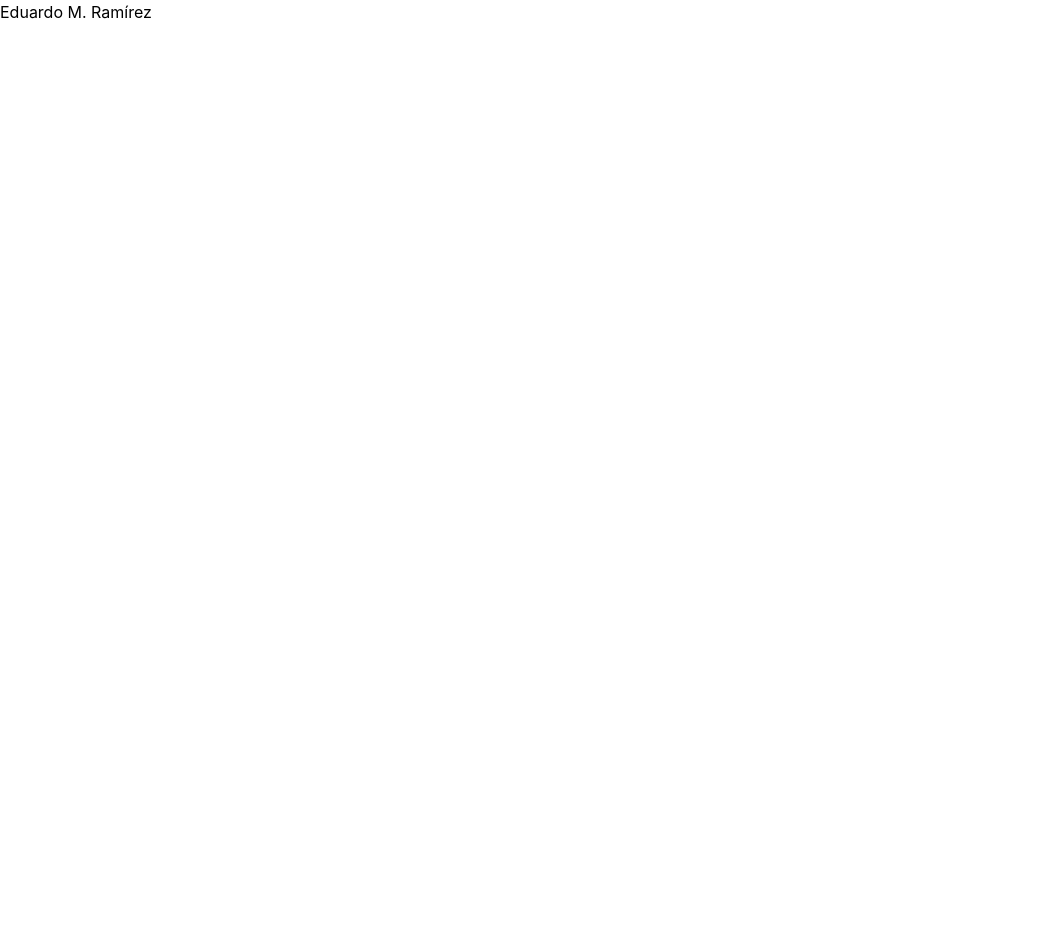
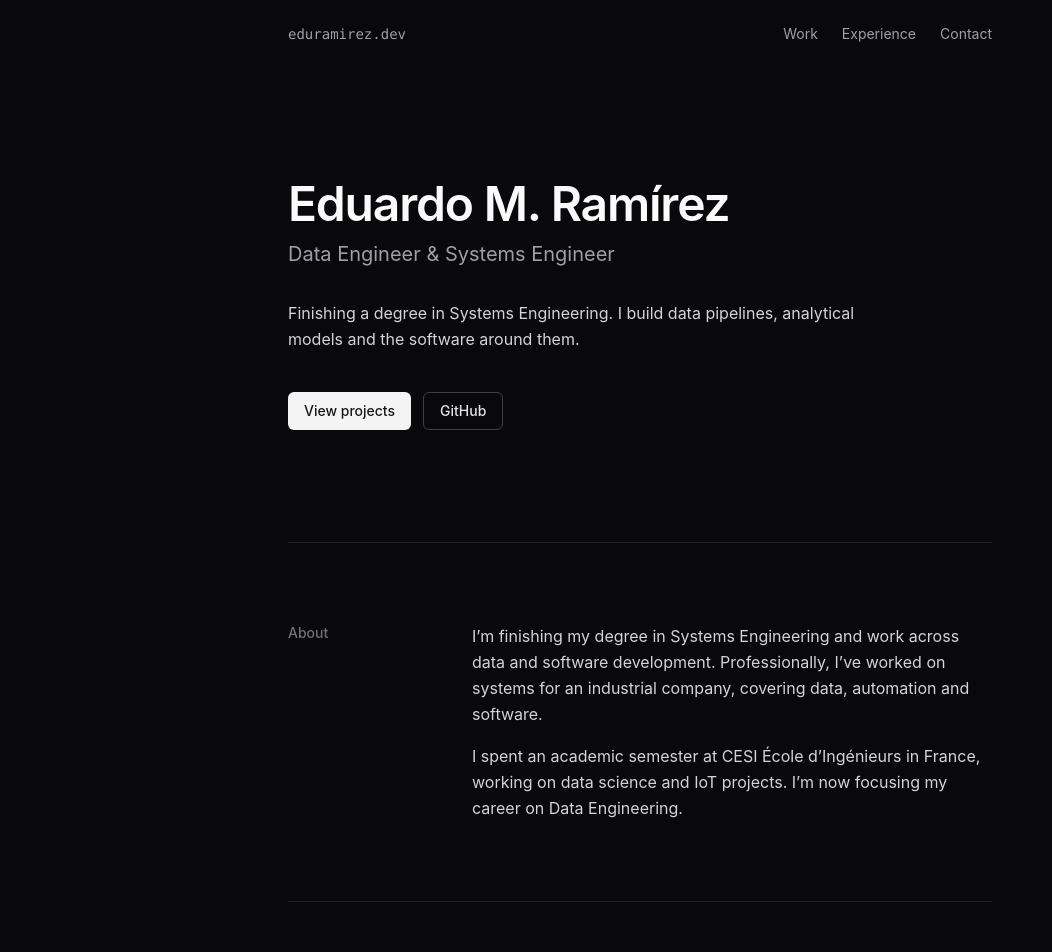
Before and after one commit to deadour/portfolio, a React (Vite) app: page / in a window 1280 px wide. Shown: the top 952 px of the page, without its empty margins (0-1052 px from the left). Before the commit the page ends 800 px from the top, so only its background shows below. Built offline with nearby package versions, Linux system fonts and the light colour scheme.

Commit message:
Build single-page layout with all sections

```diff
--- a/src/App.tsx
+++ b/src/App.tsx
@@ -1,3 +1,31 @@
+import Header from './components/Header'
+import Hero from './components/Hero'
+import About from './components/About'
+import Work from './components/Work'
+import Experience from './components/Experience'
+import Tech from './components/Tech'
+import Contact from './components/Contact'
+import Footer from './components/Footer'
+
 export default function App() {
-  return <main>Eduardo M. Ramírez</main>
+  return (
+    <div id="top" className="mx-auto max-w-3xl px-5 sm:px-8">
+      <a
+        href="#main"
+        className="sr-only focus:not-sr-only focus:absolute focus:top-4 focus:left-4 focus:rounded focus:bg-zinc-100 focus:px-3 focus:py-2 focus:text-zinc-900"
+      >
+        Skip to content
+      </a>
+      <Header />
+      <main id="main">
+        <Hero />
+        <About />
+        <Work />
+        <Experience />
+        <Tech />
+        <Contact />
+      </main>
+      <Footer />
+    </div>
+  )
 }
--- /dev/null
+++ b/src/components/About.tsx
@@ -0,0 +1,19 @@
+import Section from './Section'
+
+export default function About() {
+  return (
+    <Section id="about" title="About">
+      <div className="max-w-xl space-y-4 leading-relaxed text-zinc-300">
+        <p>
+          I’m finishing my degree in Systems Engineering and work across data and software
+          development. Professionally, I’ve worked on systems for an industrial company, covering
+          data, automation and software.
+        </p>
+        <p>
+          I spent an academic semester at CESI École d’Ingénieurs in France, working on data
+          science and IoT projects. I’m now focusing my career on Data Engineering.
+        </p>
+      </div>
+    </Section>
+  )
+}
--- /dev/null
+++ b/src/components/Contact.tsx
@@ -0,0 +1,38 @@
+import Section from './Section'
+import { site } from '../data/site'
+
+// Entries with an empty href (not configured yet) are skipped.
+const links = [
+  { label: 'GitHub', href: site.github, text: site.github.replace(/^https:\/\//, ''), external: true },
+  {
+    label: 'LinkedIn',
+    href: site.linkedin,
+    text: site.linkedin.replace(/^https:\/\/(www\.)?/, ''),
+    external: true,
+  },
+  { label: 'Email', href: site.email && `mailto:${site.email}`, text: site.email, external: false },
+].filter((link) => link.href)
+
+export default function Contact() {
+  return (
+    <Section id="contact" title="Contact">
+      <ul className="divide-y divide-zinc-800/80 border-y border-zinc-800/80">
+        {links.map((link) => (
+          <li key={link.label}>
+            <a
+              href={link.href}
+              target={link.external ? '_blank' : undefined}
+              rel={link.external ? 'noreferrer' : undefined}
+              className="group flex flex-wrap items-baseline justify-between gap-x-6 gap-y-1 py-4"
+            >
+              <span className="text-sm text-zinc-500">{link.label}</span>
+              <span className="break-all text-zinc-200 underline-offset-4 group-hover:text-zinc-50 group-hover:underline">
+                {link.text}
+              </span>
+            </a>
+          </li>
+        ))}
+      </ul>
+    </Section>
+  )
+}
--- /dev/null
+++ b/src/components/Experience.tsx
@@ -0,0 +1,24 @@
+import Section from './Section'
+import { experience } from '../data/experience'
+
+export default function Experience() {
+  return (
+    <Section id="experience" title="Experience">
+      <ol className="space-y-10">
+        {experience.map((item) => (
+          <li key={item.organization}>
+            <h3 className="font-medium text-zinc-100">{item.organization}</h3>
+            {(item.role || item.period) && (
+              <p className="mt-1 text-sm text-zinc-500">
+                {[item.role, item.period].filter(Boolean).join(' — ')}
+              </p>
+            )}
+            <p className="mt-3 max-w-xl text-sm leading-relaxed text-zinc-300">
+              {item.description}
+            </p>
+          </li>
+        ))}
+      </ol>
+    </Section>
+  )
+}
--- /dev/null
+++ b/src/components/Footer.tsx
@@ -0,0 +1,12 @@
+import { site } from '../data/site'
+
+export default function Footer() {
+  return (
+    <footer className="flex flex-wrap justify-between gap-2 border-t border-zinc-800/80 py-8 text-sm text-zinc-500">
+      <p>
+        © {new Date().getFullYear()} {site.name}
+      </p>
+      <p className="font-mono">{site.domain}</p>
+    </footer>
+  )
+}
--- /dev/null
+++ b/src/components/Header.tsx
@@ -0,0 +1,28 @@
+import { site } from '../data/site'
+
+const nav = [
+  { label: 'Work', href: '#work' },
+  { label: 'Experience', href: '#experience' },
+  { label: 'Contact', href: '#contact' },
+]
+
+export default function Header() {
+  return (
+    <header className="flex items-center justify-between py-6">
+      <a href="#top" className="font-mono text-sm text-zinc-400 hover:text-zinc-100">
+        {site.domain}
+      </a>
+      <nav aria-label="Main">
+        <ul className="flex gap-5 text-sm text-zinc-400 sm:gap-6">
+          {nav.map((item) => (
+            <li key={item.href}>
+              <a href={item.href} className="hover:text-zinc-100">
+                {item.label}
+              </a>
+            </li>
+          ))}
+        </ul>
+      </nav>
+    </header>
+  )
+}
--- /dev/null
+++ b/src/components/Hero.tsx
@@ -0,0 +1,33 @@
+import { site } from '../data/site'
+
+const secondary =
+  'inline-flex items-center rounded-md border border-zinc-700 px-4 py-2 text-sm font-medium text-zinc-200 hover:border-zinc-500 hover:text-zinc-50'
+
+export default function Hero() {
+  return (
+    <section aria-labelledby="hero-title" className="pt-16 pb-20 sm:pt-28 sm:pb-28">
+      <h1 id="hero-title" className="text-4xl font-semibold tracking-tight text-zinc-50 sm:text-5xl">
+        {site.name}
+      </h1>
+      <p className="mt-3 text-lg text-zinc-400 sm:text-xl">{site.title}</p>
+      <p className="mt-8 max-w-xl leading-relaxed text-zinc-300">{site.tagline}</p>
+
+      <div className="mt-10 flex flex-wrap gap-3">
+        <a
+          href="#work"
+          className="inline-flex items-center rounded-md bg-zinc-100 px-4 py-2 text-sm font-medium text-zinc-900 hover:bg-white"
+        >
+          View projects
+        </a>
+        <a href={site.github} target="_blank" rel="noreferrer" className={secondary}>
+          GitHub
+        </a>
+        {site.linkedin && (
+          <a href={site.linkedin} target="_blank" rel="noreferrer" className={secondary}>
+            LinkedIn
+          </a>
+        )}
+      </div>
+    </section>
+  )
+}
--- /dev/null
+++ b/src/components/Section.tsx
@@ -0,0 +1,22 @@
+import type { ReactNode } from 'react'
+
+type Props = {
+  id: string
+  title: string
+  children: ReactNode
+}
+
+export default function Section({ id, title, children }: Props) {
+  return (
+    <section
+      id={id}
+      aria-labelledby={`${id}-title`}
+      className="grid gap-6 border-t border-zinc-800/80 py-14 sm:grid-cols-[9rem_1fr] sm:gap-10 sm:py-20"
+    >
+      <h2 id={`${id}-title`} className="text-sm font-medium text-zinc-500">
+        {title}
+      </h2>
+      <div className="min-w-0">{children}</div>
+    </section>
+  )
+}
--- /dev/null
+++ b/src/components/Tech.tsx
@@ -0,0 +1,21 @@
+import Section from './Section'
+import { tech } from '../data/tech'
+
+export default function Tech() {
+  return (
+    <Section id="tech" title="Tech">
+      <div className="grid gap-8 sm:grid-cols-2">
+        {tech.map((group) => (
+          <div key={group.group}>
+            <h3 className="text-sm text-zinc-500">{group.group}</h3>
+            <ul className="mt-3 space-y-1.5 text-zinc-200">
+              {group.items.map((item) => (
+                <li key={item}>{item}</li>
+              ))}
+            </ul>
+          </div>
+        ))}
+      </div>
+    </Section>
+  )
+}
--- /dev/null
+++ b/src/components/Work.tsx
@@ -0,0 +1,55 @@
+import Section from './Section'
+import { projects, type Project } from '../data/projects'
+
+function ProjectCard({ project }: { project: Project }) {
+  return (
+    <article
+      className={`rounded-lg border p-5 sm:p-6 ${
+        project.pending ? 'border-dashed border-zinc-800' : 'border-zinc-800 bg-zinc-900/40'
+      }`}
+    >
+      <div className="flex flex-wrap items-baseline justify-between gap-x-4 gap-y-1">
+        <h3 className="font-medium text-zinc-100">{project.title}</h3>
+        {project.pending && <span className="text-xs text-zinc-500">Write-up in progress</span>}
+      </div>
+      <p className="mt-1 text-sm text-zinc-500">{project.kind}</p>
+      <p className="mt-4 text-sm leading-relaxed text-zinc-300">{project.description}</p>
+
+      {project.stack.length > 0 && (
+        <p className="mt-4 font-mono text-xs leading-relaxed text-zinc-400">
+          {project.stack.join(' · ')}
+        </p>
+      )}
+
+      {project.links.length > 0 && (
+        <ul className="mt-5 flex gap-5 text-sm">
+          {project.links.map((link) => (
+            <li key={link.href}>
+              <a
+                href={link.href}
+                target="_blank"
+                rel="noreferrer"
+                className="text-zinc-200 underline decoration-zinc-600 underline-offset-4 hover:decoration-zinc-200"
+              >
+                {link.label}
+                <span aria-hidden="true"> ↗</span>
+              </a>
+            </li>
+          ))}
+        </ul>
+      )}
+    </article>
+  )
+}
+
+export default function Work() {
+  return (
+    <Section id="work" title="Selected work">
+      <div className="space-y-4">
+        {projects.map((project) => (
+          <ProjectCard key={project.title} project={project} />
+        ))}
+      </div>
+    </Section>
+  )
+}
--- a/src/data/experience.ts
+++ b/src/data/experience.ts
@@ -9,7 +9,7 @@ export const experience: Experience[] = [
   {
     // TODO: add role and dates.
     organization: 'BIAMAQ',
-    role: 'Industrial company',
+    role: '',
     period: '',
     description:
       'Work on systems, data, automation and software development inside an industrial company.',
--- a/src/index.css
+++ b/src/index.css
@@ -1 +1,43 @@
 @import 'tailwindcss';
+
+@theme {
+  --font-sans: 'Inter', ui-sans-serif, system-ui, sans-serif;
+}
+
+@layer base {
+  html {
+    color-scheme: dark;
+    background-color: var(--color-zinc-950);
+  }
+
+  body {
+    background-color: var(--color-zinc-950);
+    color: var(--color-zinc-300);
+    -webkit-font-smoothing: antialiased;
+  }
+
+  ::selection {
+    background-color: var(--color-zinc-700);
+    color: var(--color-zinc-50);
+  }
+
+  a {
+    transition:
+      color 120ms,
+      border-color 120ms,
+      background-color 120ms,
+      text-decoration-color 120ms;
+  }
+
+  :focus-visible {
+    outline: 2px solid var(--color-zinc-300);
+    outline-offset: 3px;
+    border-radius: 4px;
+  }
+
+  @media (prefers-reduced-motion: no-preference) {
+    html {
+      scroll-behavior: smooth;
+    }
+  }
+}
```
